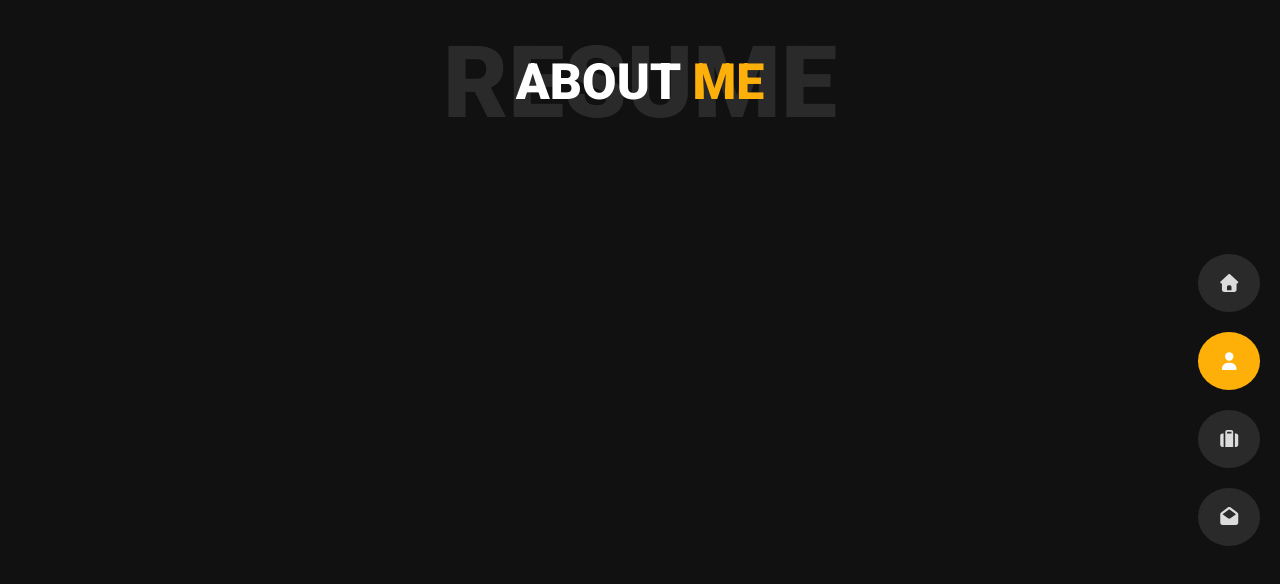
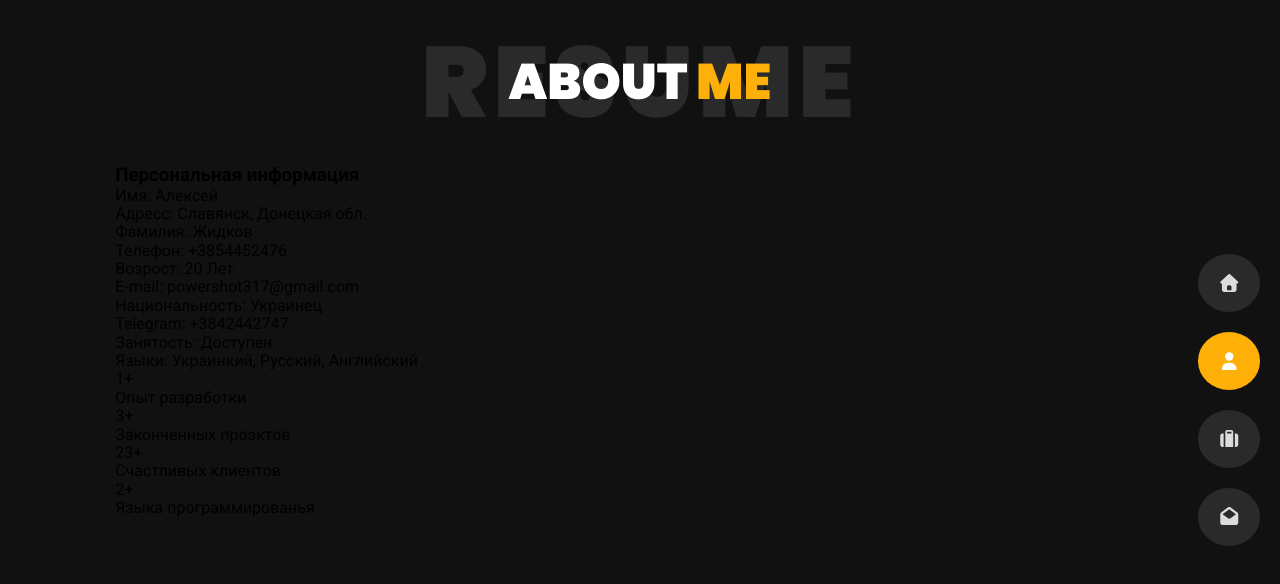
Before and after one commit to Power-Shots/Alexey-Zidkov-protfolio, a plain HTML site: page about.html in a window 1280 px wide. Drawn offline with Linux system fonts and the light colour scheme.

Commit message:
start about.js

```diff
--- a/about.html
+++ b/about.html
@@ -19,6 +19,9 @@
 
     <!-- Header -->
     <script src="js/components/Header/header.js" defer></script>
+
+    <!-- About page script -->
+    <script src="js/components/About/about.js" defer></script>
 </head>
 <body>
 
@@ -33,6 +36,9 @@
           <h1>About <span>me</span></h1>
           <span class="bg-title">Resume</span>
         </section>
+        <div id="aboutMeBlock" class="about-me-block">
+
+        </div>
       </div>
     </div>
 </body>
--- a/js/components/About/about.js
+++ b/js/components/About/about.js
@@ -0,0 +1,96 @@
+class AboutMe {
+    constructor(block){
+        this.block = document.querySelector(block);
+        this.init();
+    }
+
+    init(){
+        this.printInfo();
+    }
+
+    printInfo(){
+        let aboutInfo = document.createElement('section');
+        aboutInfo.classList.add('about-info');
+        let personalInfo = this.createPersonalInfo();
+        let achievements = this.createAchievements();
+
+        aboutInfo.innerHTML = `
+            ${personalInfo.outerHTML}
+            ${achievements.outerHTML}
+        `;
+        this.block.append(aboutInfo)
+    }
+
+    createPersonalInfo(){
+        let blockInfo = document.createElement('div');
+        let myInfo = {
+            'Имя': 'Алексей',
+            'Адресс': 'Славянск, Донецкая обл.',
+            'Фамилия': 'Жидков',
+            'Телефон': '+3854452476',
+            'Возрост': '20 Лет',
+            'E-mail': 'powershot317@gmail.com',
+            'Национальность': 'Украинец',
+            'Telegram': '+3842442747',
+            'Занятость': 'Доступен',
+            'Языки': 'Украинкий, Русский, Английский',
+        }
+        let content = '';
+
+
+        for (const item in myInfo) {
+            content += `
+                <p>${item}: <span>${myInfo[item]}</span></p>
+            `;
+            console.log(content)
+        }
+        blockInfo.innerHTML = `
+            <h3>Персональная информация</h3>
+            <div class="presonal-info">
+                ${content}
+            </div>
+        `;
+        return blockInfo;
+    }
+
+    createAchievements(){
+        let achievementsBlock = document.createElement('div');
+        achievementsBlock.classList.add('achievements')
+        let achievementsList = [
+            {
+                count : 1,
+                title: 'Опыт разработки'
+            },
+            {
+                count: 3,
+                title: 'Законченных проэктов',
+            },
+            {
+                count: 23,
+                title: 'Счастливых клиентов',
+            },
+            {
+                count: 2,
+                title: 'Языка программированья'
+            }
+        ];
+
+        let content = achievementsList.map(item => `
+            <div class="item">
+                <p class="count">
+                    ${item.count}<span>+</span>
+                </p>
+                <p class="description">
+                    ${item.title}
+                </p>
+            </div>
+        `);
+
+        achievementsBlock.innerHTML = content.join('');
+        return achievementsBlock;
+
+    }
+}
+
+
+let aboutMe1 = new AboutMe('#aboutMeBlock');
--- a/scss/style.scss
+++ b/scss/style.scss
@@ -1,9 +1,16 @@
+// Font Roboto
 @import url('https://fonts.googleapis.com/css2?family=Roboto:wght@300;400;500;700;900&display=swap');
+// font-family: 'Roboto', sans-serif;
+
+// Font Poppins
+@import url('https://fonts.googleapis.com/css2?family=Poppins:wght@100;200;300;400;500;600;700;800;900&display=swap');
+// font-family: 'Poppins', sans-serif;
 
 $accentColor: rgba(255, 177, 10, 0.996);
 $noAccentColor: #2b2a2a;
 
 $textColor: #ffffff;
+$titleLetterSpacing: 5px;
 
 $linkColor: #dcdcdc;
 $linkColorActive: #ffffff;
@@ -362,31 +369,42 @@ body {
         padding: 25px 10px;
         position: relative;
 
+
         h1 {
             position: absolute;
             text-transform: uppercase;
             top: 50%;
             left: 50%;
+            font-family: 'Poppins', sans-serif;
             font-weight: 900;
             color: $textColor;
             font-size: 50px;
             transform: translate(-50%, -50%);
 
             span {
+                font-family: 'Poppins', sans-serif;
                 color: $accentColor;
             }
         }
 
         .bg-title {
+
             display: flex;
             justify-content: center;
             align-items: center;
             font-size: 100px;
             text-transform: uppercase;
             color: $noAccentColor;
+            font-family: 'Poppins', sans-serif;
             font-weight: 900;
-            letter-spacing: 1.7;
+            letter-spacing: $titleLetterSpacing;
         }
+    }
+
+    .about-me-block{
+        width: 82%;
+        max-width: 1200px;
+        margin: 0 auto;
     }
 }
 
```
Also changed, not shown: css/style.css.
